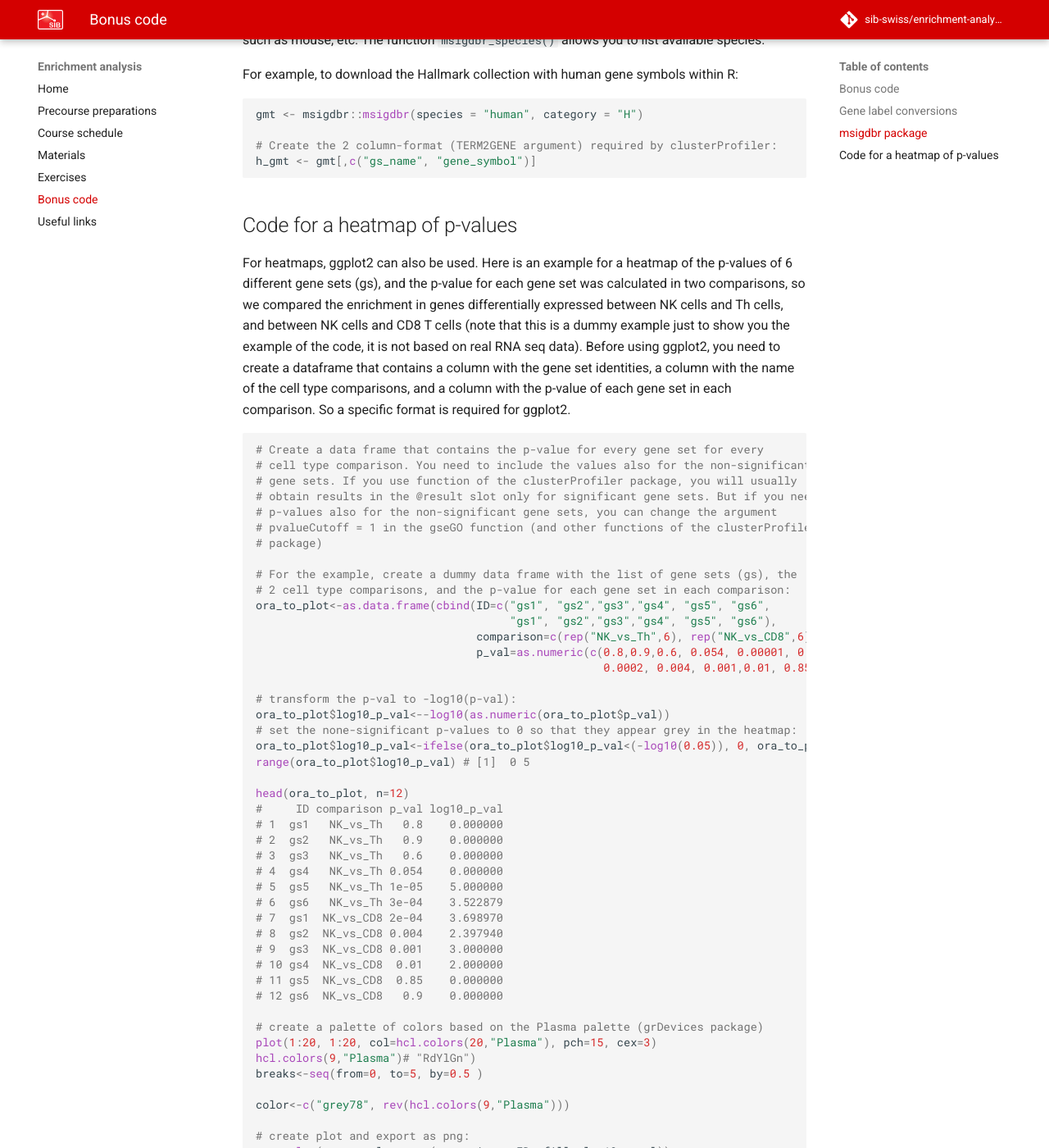
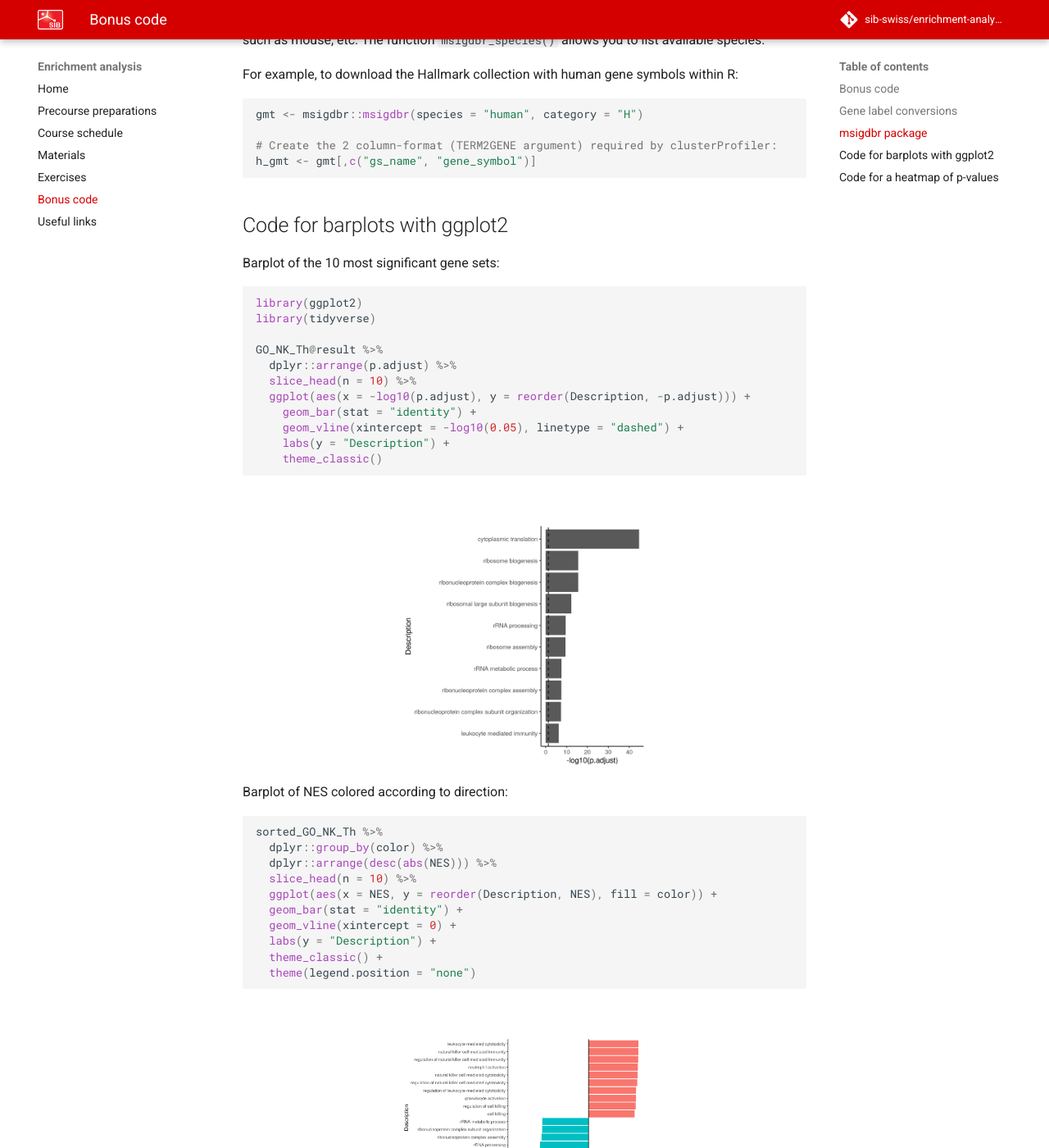
Before and after one commit to sib-swiss/enrichment-analysis-training, an MkDocs documentation site: the page built from docs/bonus_code.md, in a window 1280 px wide and 1400 px high, scrolled down 1744 px. Shown: the whole window at 82% size. Built offline with MkDocs 1.6.1 and Material for MkDocs 9.7.7, drawn with Linux system fonts in a browser that asks for light colours; emoji names are drawn with the system emoji font; comment, search, counter and statistics services are not loaded; the version menu is left out.

````diff
--- a/docs/bonus_code.md
+++ b/docs/bonus_code.md
@@ -83,6 +83,47 @@ h_gmt <- gmt[,c("gs_name", "gene_symbol")]
 
 ```
 
+## Code for barplots with ggplot2
+
+Barplot of the 10 most significant gene sets:
+
+```r
+library(ggplot2)
+library(tidyverse)
+
+GO_NK_Th@result %>%
+  dplyr::arrange(p.adjust) %>%
+  slice_head(n = 10) %>%
+  ggplot(aes(x = -log10(p.adjust), y = reorder(Description, -p.adjust))) +
+    geom_bar(stat = "identity") +
+    geom_vline(xintercept = -log10(0.05), linetype = "dashed") +
+    labs(y = "Description") +
+    theme_classic()
+
+```
+  <figure>
+  <img src="../assets/images/barplot_p_value.png" width="300"/>
+  </figure>
+
+
+
+Barplot of NES colored according to direction:
+```r
+sorted_GO_NK_Th %>%
+  dplyr::group_by(color) %>%
+  dplyr::arrange(desc(abs(NES))) %>%
+  slice_head(n = 10) %>%
+  ggplot(aes(x = NES, y = reorder(Description, NES), fill = color)) +
+  geom_bar(stat = "identity") +
+  geom_vline(xintercept = 0) +
+  labs(y = "Description") +
+  theme_classic() +
+  theme(legend.position = "none")
+```
+  <figure>
+  <img src="../assets/images/barplot_NES.png" width="300"/>
+  </figure>
+
 
 ## Code for a heatmap of p-values
 
````
Also changed, not shown: docs/exercises.md (+31 -22 lines), docs/precourse.md (+4 -0 lines), docs/assets/images/barplot_NES.png (added), docs/assets/images/barplot_p_value.png (added).
